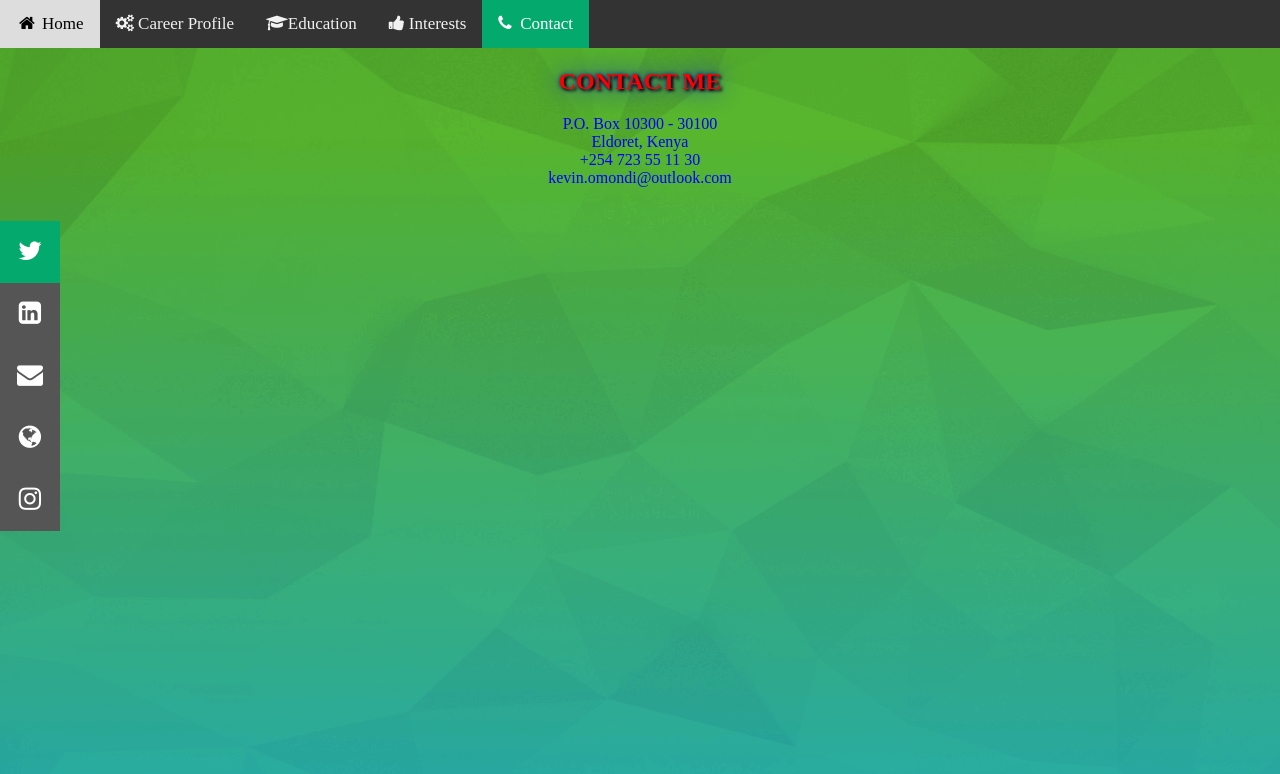
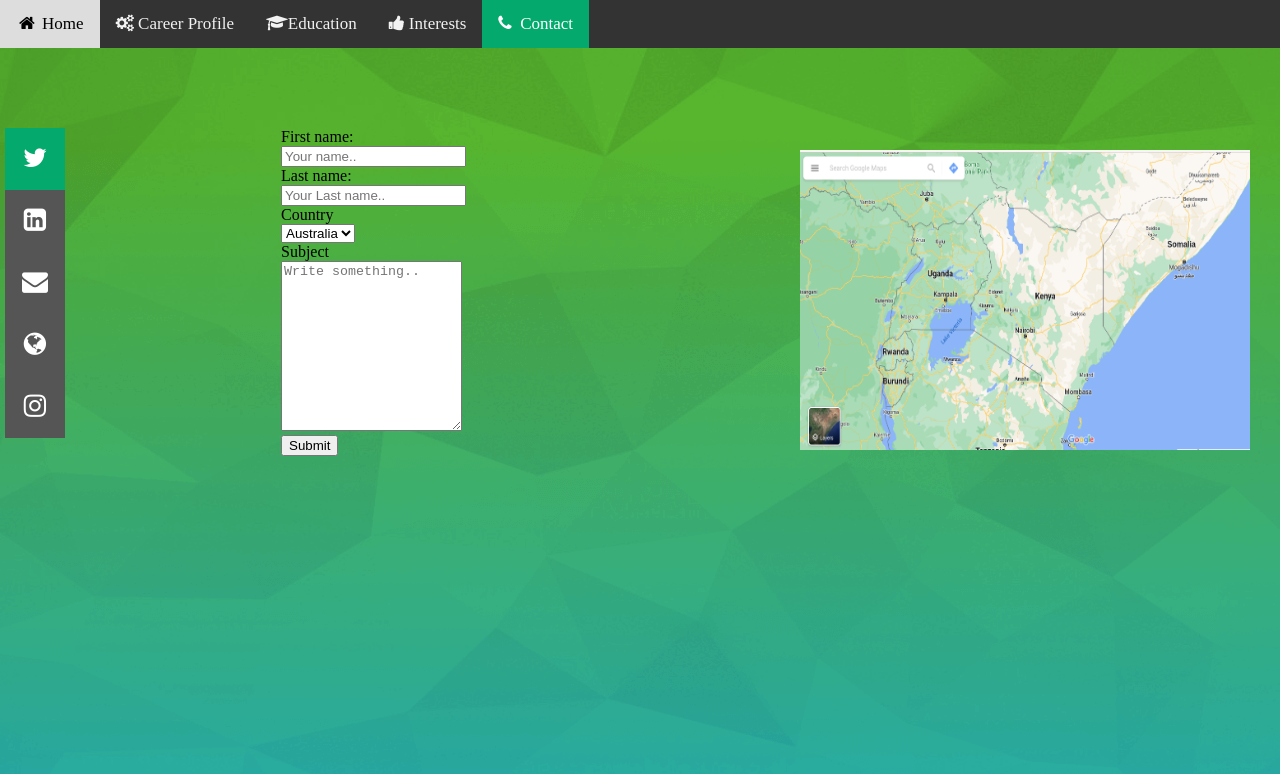
Before and after one commit to voqez/voqez.github.io, a plain HTML site: page contact.html in a window 1280 px wide. Drawn offline with Linux system fonts and the light colour scheme; a web font is replaced by a local one.

Commit message:
add contact page columns

```diff
--- a/contact.html
+++ b/contact.html
@@ -15,23 +15,44 @@
 </div>
 <body>
 
-        <div>
-            <h2> CONTACT ME </h2>
-            <p class="p1">
-                P.O. Box 10300 - 30100 <br>
-                Eldoret, Kenya <br>
-                +254 723 55 11 30 <br>
-                kevin.omondi@outlook.com <br><br>
-                </p>
+
+    <div class="row">
+        <div class="column left">
+            <div class="icon-bar">
+                <a class="active" href="#"><i class="fa fa-twitter"></i></a>
+                <a href="#"><i class="fa fa-linkedin-square"></i></a>
+                <a href="#"><i class="fa fa-envelope"></i></a>
+                <a href="#"><i class="fa fa-globe"></i></a>
+                <a href="#"><i class="fa fa-instagram"></i></a>
+              </div>
         </div>
 
-</div>
+        <div class="column middle">
+            <form action="/action_page.php">
+                <label for="fname">First name:</label><br>
+                <input type="text" id="fname" name="fname" placeholder="Your name.."><br>
+                <label for="lname">Last name:</label><br>
+                <input type="text" id="lname" name="lname" placeholder="Your Last name.."><br>
+                <label for="country">Country</label><br>
+        <select id="country" name="country">
+          <option value="australia">Australia</option>
+          <option value="canada">Canada</option>
+          <option value="usa">USA</option>
+        </select><br>
+        <label for="subject">Subject</label><br>
+        <textarea id="subject" name="subject" placeholder="Write something.." style="height:170px"></textarea><br>
+                <input type="submit" value="Submit">
+              </form>
+        </div>
 
-<div class="icon-bar">
-    <a class="active" href="#"><i class="fa fa-twitter"></i></a>
-    <a href="#"><i class="fa fa-linkedin-square"></i></a>
-    <a href="#"><i class="fa fa-envelope"></i></a>
-    <a href="https://voqez.github.io/index.html"><i class="fa fa-globe"></i></a>
-    <a href="#"><i class="fa fa-instagram"></i></a>
-  </div>
+        <div class="column right">
+            <img class="a" src="location.png">
+        </div>
+      </div>
+
+
+
+
+
+
 </body>
--- a/style.css
+++ b/style.css
@@ -75,12 +75,21 @@ li {
     margin: auto;
     border: 3px solid none;
   }
-  img {
+img {
     position: absolute;
     height: 600px;
     width: 450px;
     right: 30px;
     top: 0px;
+    z-index: 1;
+  }
+
+  img.a {
+    position: absolute;
+    height: 300px;
+    width: 450px;
+    right: 30px;
+    top: 150px;
     z-index: 1;
   }
 
@@ -105,3 +114,35 @@ li {
 .active {
   background-color: #04AA6D;
 }
+hr {
+  width: 50%;
+}
+* {
+  box-sizing: border-box;
+}
+
+* {
+  box-sizing: border-box;
+}
+
+/* Create three unequal columns that floats next to each other */
+.column {
+  float: left;
+  padding: 80px 0px 0px 5px;
+}
+
+.left, .right {
+  width: 20%;
+}
+
+.middle {
+  width: 40%;
+  padding: 80px 0px 0px 25px;
+}
+
+/* Clear floats after the columns */
+.row:after {
+  content: "";
+  display: table;
+  clear: both;
+}
```
Also changed, not shown: index.html (+5 -3 lines), location.png (added).
